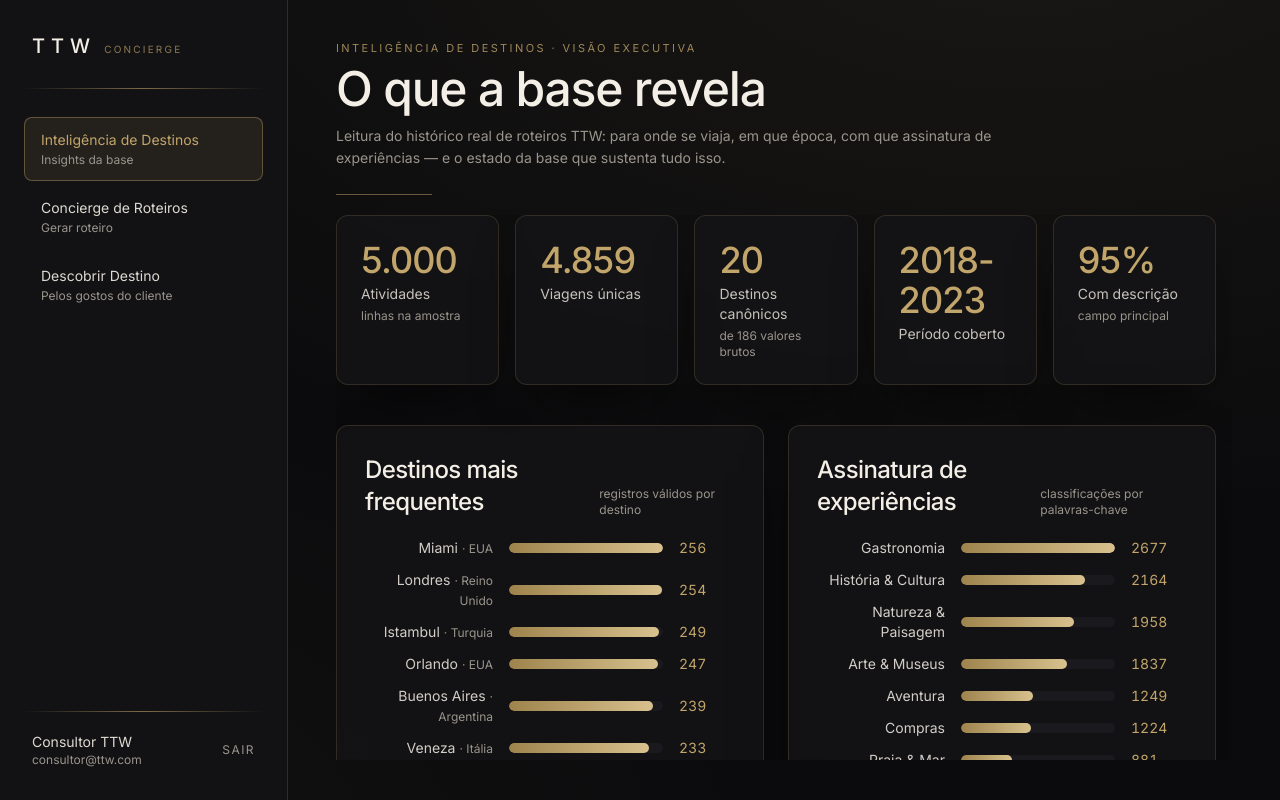
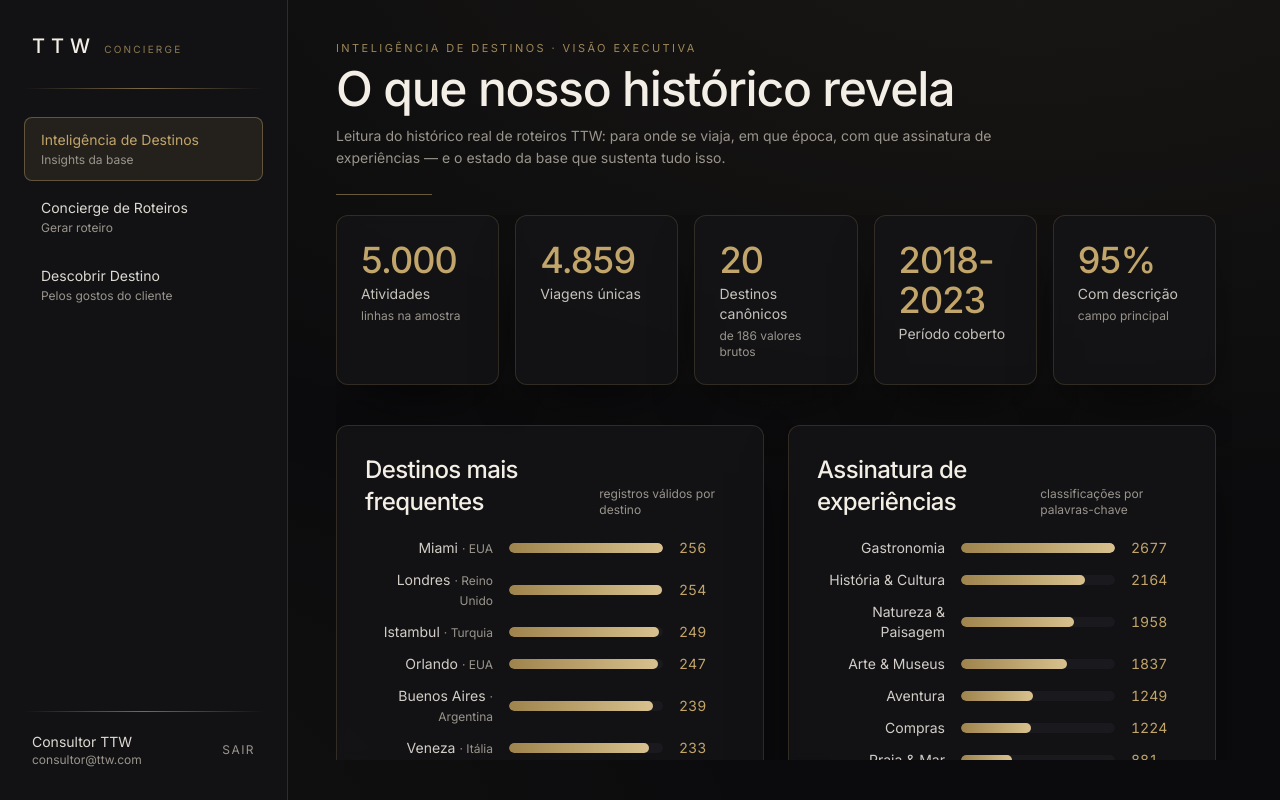
Before and after one commit to pedrohsnd1412/ttw-concierge, a Next.js app: page /dashboard in a window 1280 px wide. Built offline with nearby package versions, Linux system fonts and the light colour scheme.

Commit message:
fix: update title in DashboardPage for clarity

```diff
--- a/app/(app)/dashboard/page.tsx
+++ b/app/(app)/dashboard/page.tsx
@@ -21,7 +21,7 @@ export default function DashboardPage() {
       header={
         <PageHeader
           eyebrow="Inteligência de Destinos · Visão Executiva"
-          title="O que a base revela"
+          title="O que nosso histórico revela"
           subtitle="Leitura do histórico real de roteiros TTW: para onde se viaja, em que época, com que assinatura de experiências — e o estado da base que sustenta tudo isso."
         />
       }
```
